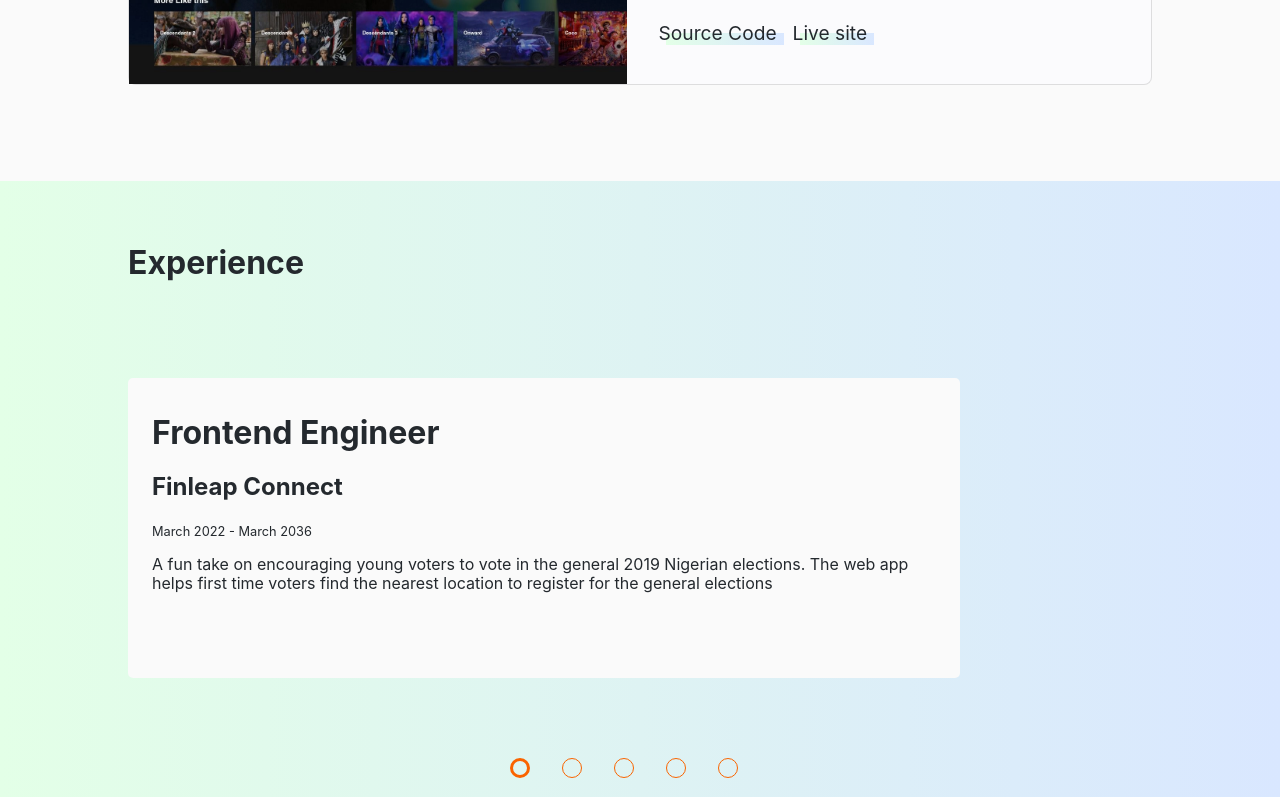
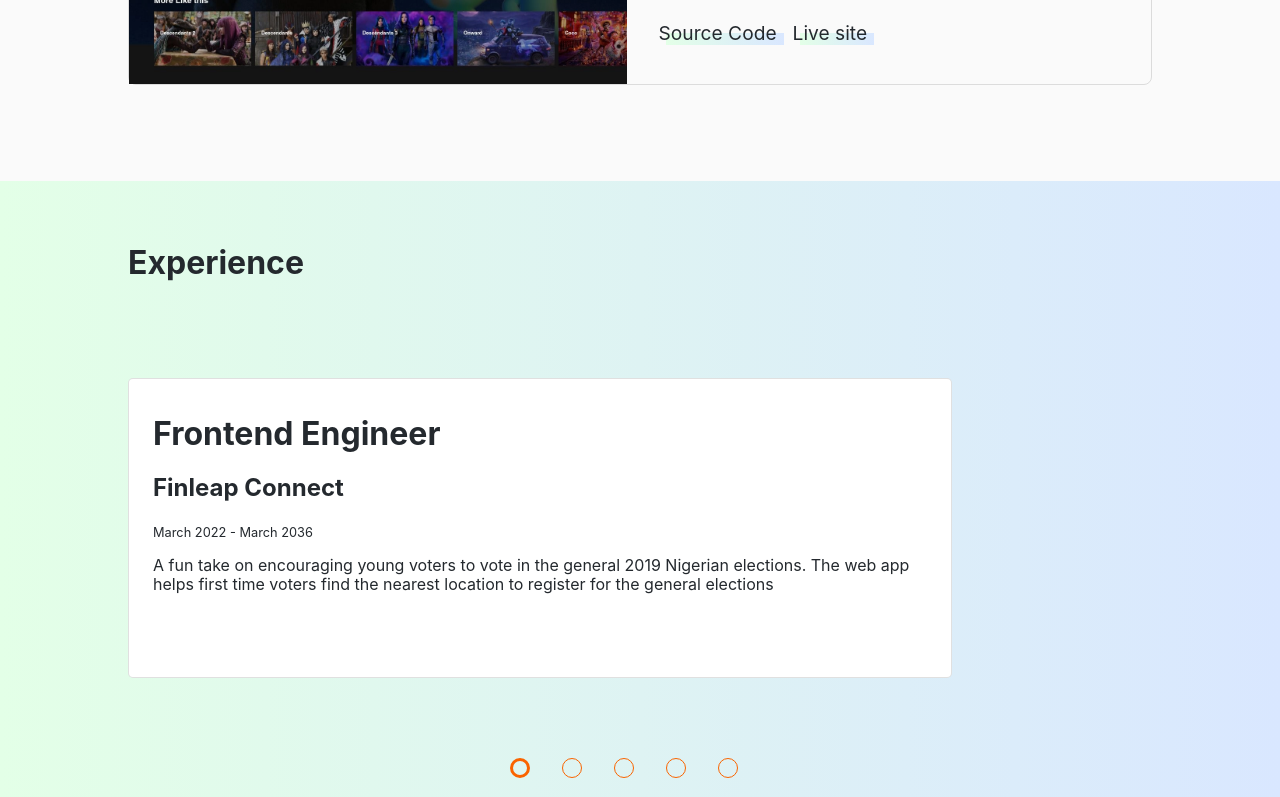
Before and after one commit to ngozi-ekekwe/ngozi.dev, a Next.js app: page / in a window 1280 px wide. Shown: the part 2000-2797 px from the top of the page. Built offline with nearby package versions, Linux system fonts and the light colour scheme.

Commit message:
custom styling

```diff
--- a/components/Experience.js
+++ b/components/Experience.js
@@ -45,7 +45,7 @@ function Experiences(props) {
 const ExperiencesStyled = styled.section`
   width: 100%;
   margin: 3rem 0;
-  background-image: ${(props) => props.theme.defaultColor}
+  background-image: ${(props) => props.theme.defaultColor};
 `;
 
 const ExperienceWrapper = styled.section`
@@ -70,7 +70,8 @@ const ExperienceLayout = styled.div`
 const SingleExperience = styled.div`
   width: 0%;
   height: 300px;
-  background-color: #fafafa;
+  background-color: ${(props) => props.theme.experienceCard};
+  border: 1px solid rgba(0, 0, 0, 0.12);
   border-radius: 5px;
   display: flex;
   justify-content: center;
--- a/components/Header.js
+++ b/components/Header.js
@@ -6,7 +6,6 @@ function Header({ setIsActive, isActive }) {
   };
   return (
     <HeaderWrapper>
-
       <StyledHeader>
         <Nav>
           <Logo href="/" id="logo">
@@ -35,8 +34,6 @@ const HeaderWrapper = styled.header`
 
 const StyledHeader = styled.div`
   width: 80%;
-  position: relative;
-  z-index: 2;
   min-height: 6vh;
   display: flex;
   align-items: center;
--- a/components/Projects.js
+++ b/components/Projects.js
@@ -54,7 +54,7 @@ const ProjectContent = styled.div`
   height: 100%;
   position: relative;
   padding: 1.5rem 2rem;
-  background-color: transparent;
+  background-color: ${(props) => props.theme.bodyBackgroundColor};
   color: ${(props) => props.theme.bodyTextColor};
 
   @media screen and (max-width: ${(props) => props.theme.tablet}) {
@@ -122,7 +122,7 @@ const Project = styled.div`
   width: calc((100% - (10px * 2)) / 2);
   border-radius: 8px;
   border: 1px solid rgba(0, 0, 0, 0.12);
-  background: #fbfbfd;
+  background-color: ${(props) => props.theme.bodyBackgroundColor};;
   margin-bottom: 3rem;
   height: 400px;
 
--- a/theme.js
+++ b/theme.js
@@ -11,7 +11,7 @@ export const color = {
 export const lightTheme = {
   themeSelectorBackgroundColor: color.lightGray,
   themeSelectorLeftTextColor: '#414143',
-  themeSelectoRightTextColor: color.white,
+  experienceCard: color.backgroundLight,
 
   bodyBackground: color.lightGray,
   bodyTextColor: color.black,
@@ -36,6 +36,8 @@ export const darkTheme = {
   themeSelectorLeftTextColor: color.white,
   themeSelectoRightTextColor: color.white,
 
+  experienceCard: color.backgroundDark,
+
 
   headerBackgroundColor: "#161c23",
   headerTextColor: color.backgroundLight,
```
